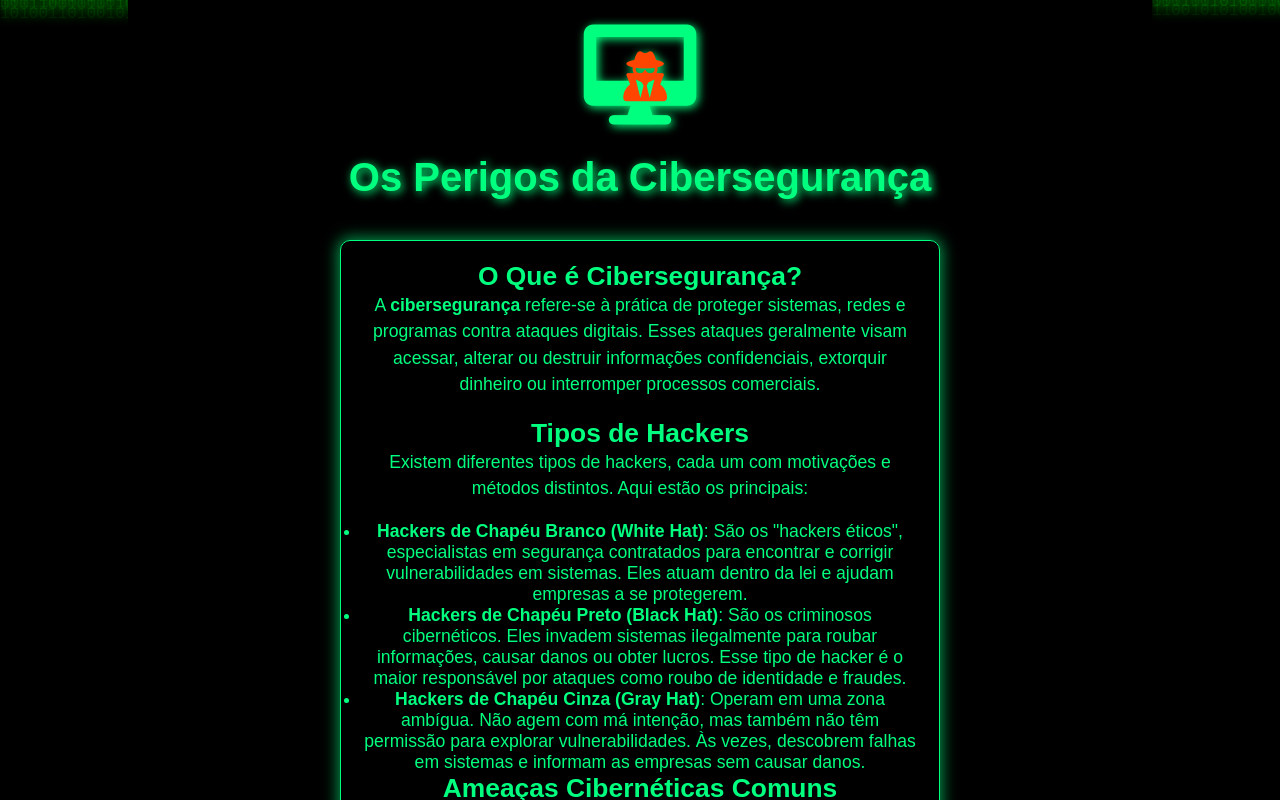
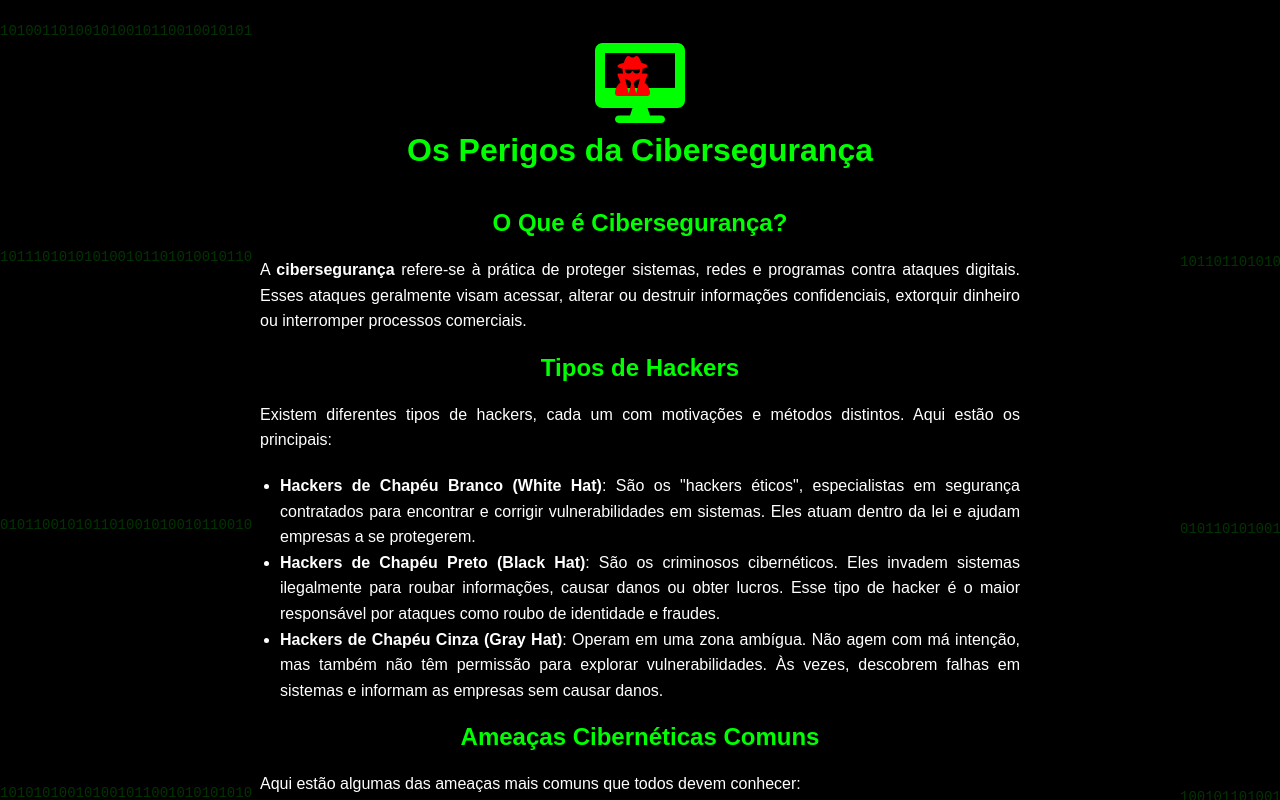
Before and after one commit to YuriGriebeler/meu-site-ciberseguranca, a plain HTML site: page index.html in a window 1280 px wide. Drawn offline with Linux system fonts and the light colour scheme.

Commit message:
Update styles.css

```diff
--- a/styles.css
+++ b/styles.css
@@ -5,86 +5,78 @@
 }
 
 body {
-    font-family: 'Arial', sans-serif;
-    background-color: #000;
-    color: #00FF7F; /* Tom de verde mais suave */
-    height: 100vh;
-    display: flex;
-    justify-content: center;
-    align-items: center;
-    overflow: hidden;
+    font-family: Arial, sans-serif;
+    background-color: black;
+    color: white;
+    overflow-x: hidden; /* Evitar rolagem horizontal */
 }
 
-.background {
-    position: relative;
-    width: 100%;
-    height: 100%;
-    overflow: hidden;
+h1, h2, h3 {
+    color: #00ff00;
+    text-align: center;
 }
 
-.header {
-    text-align: center;
-    padding: 20px;
-    z-index: 1;
-    position: relative;
+p, ul {
+    font-size: 16px;
+    line-height: 1.6;
+    margin: 20px;
+    text-align: justify;
+}
+
+.content {
+    margin: 0 auto;
+    max-width: 800px;
+}
+
+ul {
+    list-style-type: disc;
+    margin-left: 40px;
 }
 
 .icon-container {
     display: flex;
     justify-content: center;
-    align-items: center;
-    margin-bottom: 20px;
-    position: relative;
+    margin-top: 20px;
 }
 
 .computer-icon {
-    font-size: 100px;
-    color: #00FF7F;
-    filter: drop-shadow(2px 2px 5px #00FF7F); /* Efeito de sombra no ícone */
+    position: relative;
+    font-size: 80px;
+    color: #00ff00;
 }
 
 .hacker-icon {
     position: absolute;
-    font-size: 50px;
-    color: #FF4500; /* Ícone do hacker em laranja para mais contraste */
-    top: 25%;
-    left: 35%;
+    top: 15px;
+    left: 20px;
+    font-size: 40px;
+    color: red;
 }
 
-h1 {
-    font-size: 2.5rem;
-    text-shadow: 2px 2px 10px #00FF7F;
-    color: #00FF7F;
-    margin-bottom: 20px;
+.header {
+    margin-bottom: 40px;
 }
 
-.content {
-    text-align: center;
-    max-width: 600px;
-    margin: 0 auto;
-    font-size: 1.1rem;
-    z-index: 1;
+.background {
     position: relative;
-    padding: 20px;
-    background-color: rgba(0, 0, 0, 0.9); /* Fundo mais escuro para destacar o texto */
-    border: 1px solid #00FF7F;
-    border-radius: 10px;
-    box-shadow: 0px 0px 15px 2px rgba(0, 255, 127, 0.6); /* Sombra ao redor do conteúdo */
-}
-
-.content p {
-    margin-bottom: 20px;
-    line-height: 1.5;
+    min-height: 100vh;
+    padding-top: 20px;
+    padding-bottom: 50px;
 }
 
 .code-lines {
-    position: absolute;
+    position: fixed;
     top: 0;
-    width: 10%;
-    height: 100%;
-    overflow: hidden;
-    z-index: 0;
-    pointer-events: none;
+    bottom: 0;
+    width: 100px;
+    display: flex;
+    flex-direction: column;
+    justify-content: space-between;
+    opacity: 0.2;
+    color: #00ff00;
+    font-family: 'Courier New', Courier, monospace;
+    font-size: 14px;
+    line-height: 1.5;
 }
 
 .code-lines.left {
@@ -96,35 +88,21 @@ h1 {
 }
 
 .code-line {
-    position: absolute;
-    font-family: 'Courier New', Courier, monospace;
-    color: rgba(0, 255, 0, 0.1);
-    font-size: 16px;
-    text-shadow: 0px 0px 10px rgba(0, 255, 0, 0.5);
-    animation: codeRain 10s infinite linear;
-    white-space: nowrap;
-    opacity: 0.8;
+    animation: scroll 5s linear infinite;
 }
 
-@keyframes codeRain {
+@keyframes scroll {
     0% {
-        transform: translateY(-100%);
+        transform: translateY(100%);
     }
     100% {
-        transform: translateY(100%);
+        transform: translateY(-100%);
     }
 }
 
-.code-line:nth-child(even) {
-    animation-duration: 12s;
+/* Permitir rolagem */
+html, body {
+    height: 100%;
+    overflow-y: auto; /* Garantir que o conteúdo possa rolar */
+    scroll-behavior: smooth;
 }
-
-.code-line:nth-child(odd) {
-    animation-duration: 8s;
-}
-
-/* Efeito de hover no ícone do hacker */
-.hacker-icon:hover {
-    transform: scale(1.2);
-    transition: transform 0.3s ease;
-}
```
